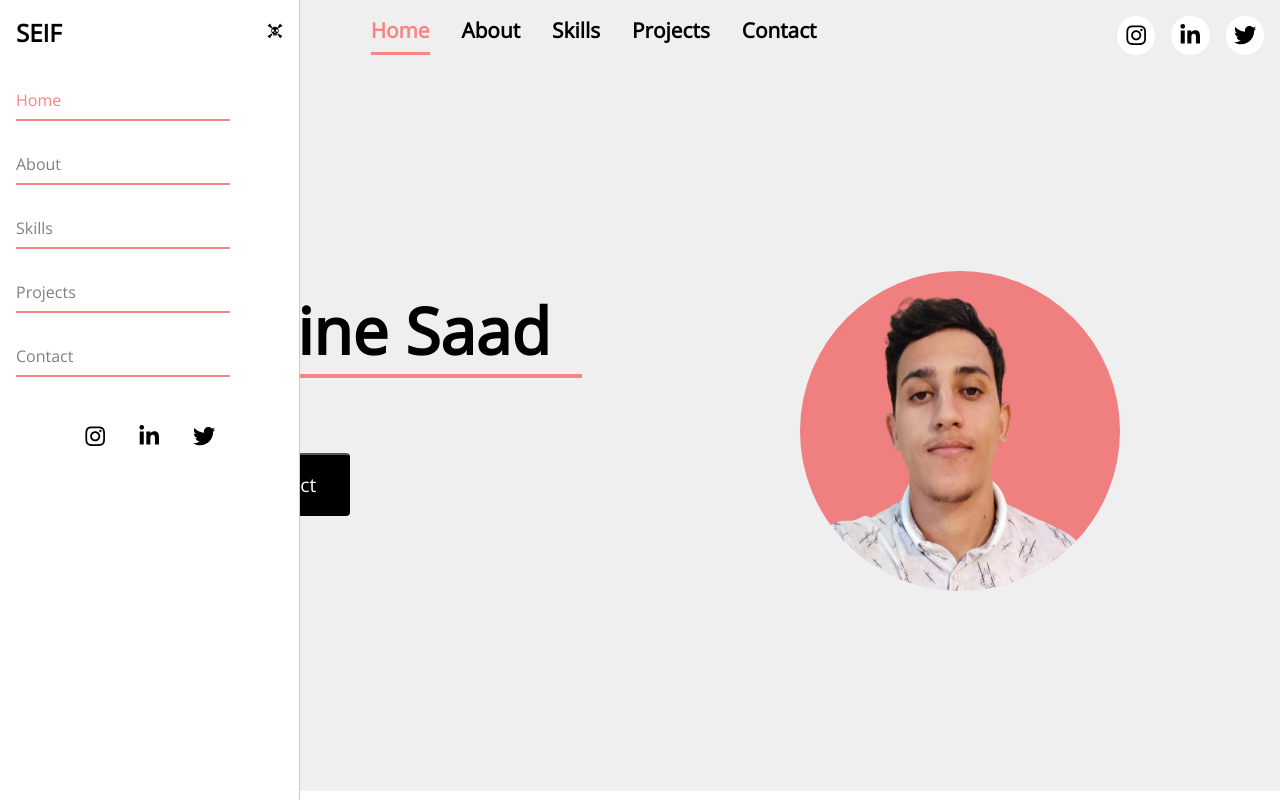
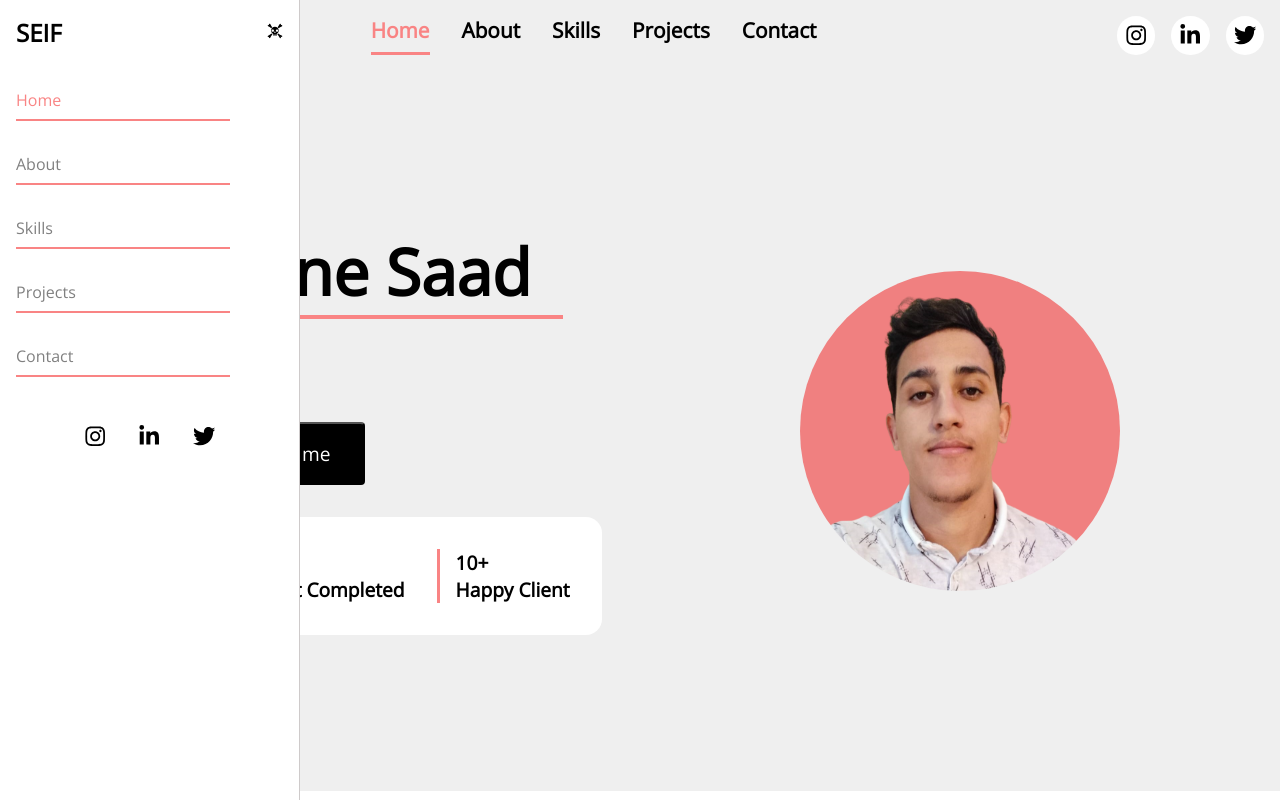
Before and after one commit to seifeddinesaad01/My-Personal-Portfolio, a React (Create React App) app: page /home in a window 1280 px wide. Built offline with nearby package versions, Linux system fonts and the light colour scheme.

Commit message:
hero section compleated

```diff
--- a/src/components/Hero/Hero.css
+++ b/src/components/Hero/Hero.css
@@ -11,7 +11,7 @@
 .hero__left {
   display: flex;
   flex-direction: column;
-  gap: 1rem;
+  gap: 5rem;
   width: 100%;
   justify-content: center;
   align-items: center;
@@ -22,7 +22,7 @@
   flex-direction: column;
   justify-content: center;
   align-items: flex-start;
-  gap: 1rem;
+  gap: 2rem;
 }
 
 .hero__right {
@@ -48,7 +48,8 @@
 
 .hero__description {
   align-self: flex-start;
-  font-size: 2rem;
+  font-size: 1.8rem;
+  font-weight: 500;
 }
 
 .hero__buttons{
@@ -75,3 +76,24 @@
     transition: ease all 0.3s;
     border: none;
 }
+
+.infos__box{
+  padding: 2rem;
+  background-color: #fff;
+  display: flex;
+  justify-content: center;
+  align-items: center;
+  gap: 2rem;
+  border-radius: 1rem;
+}
+
+.info__box{
+  display: flex;
+  justify-content: center;
+  align-items: flex-start;
+  flex-direction: column;
+  border-left: 3px solid #f98484;
+  padding-left: 1rem;
+  font-size: 1.2rem;
+  font-weight: 600;
+}
--- a/src/components/Hero/Hero.tsx
+++ b/src/components/Hero/Hero.tsx
@@ -10,12 +10,20 @@ const Hero = () => {
                     <h3 className='hero__description'>Web Developer</h3>
                     <div className="hero__buttons">
                     <button className='hero__btn'>Projects</button>
-                    <button className='hero__btn'>Contact</button>
+                    <button className='hero__btn'>Contact me</button>
                     </div>
                     <div className="infos__box">
                         <div className="info__box">
+                            <p>2+</p>
+                            <p>experience</p>
+                        </div>
+                        <div className="info__box">
                             <p>20+</p>
-                            <p>experience</p>
+                            <p>Project Completed</p>
+                        </div>
+                        <div className="info__box">
+                            <p>10+</p>
+                            <p>Happy Client</p>
                         </div>
                     </div>
                 </div>
```
